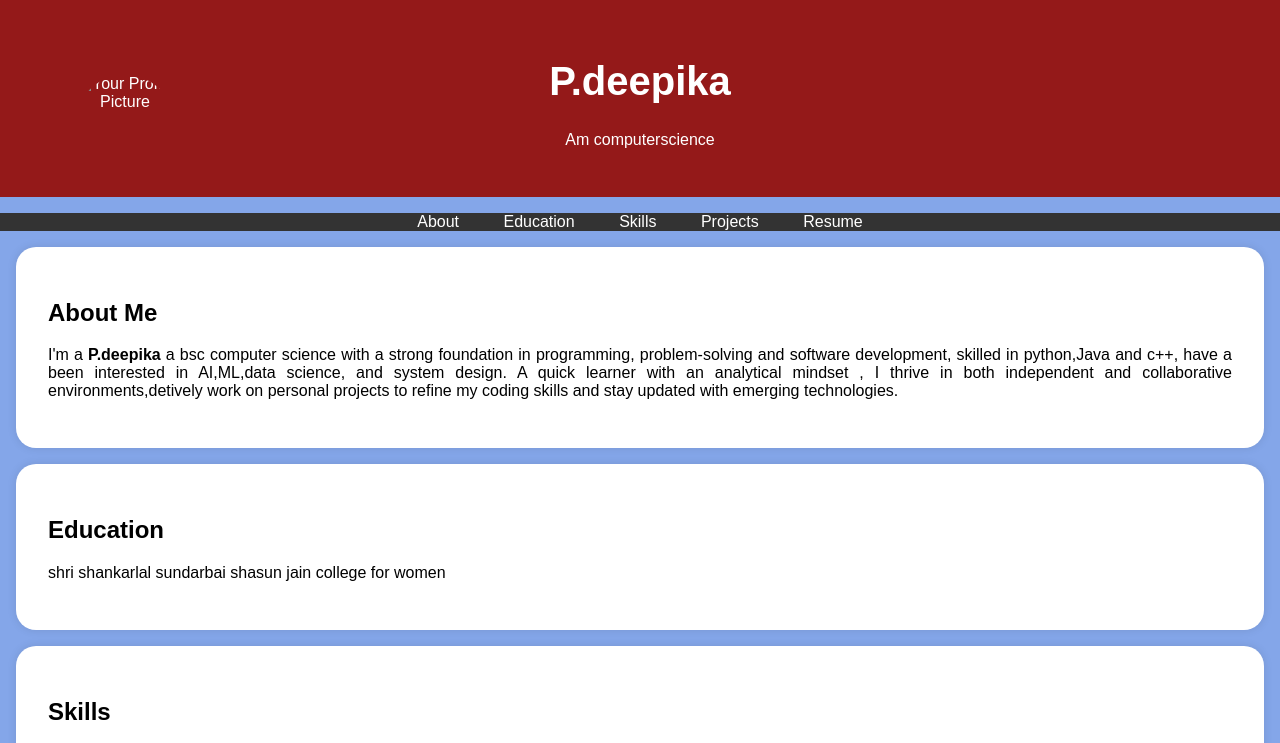
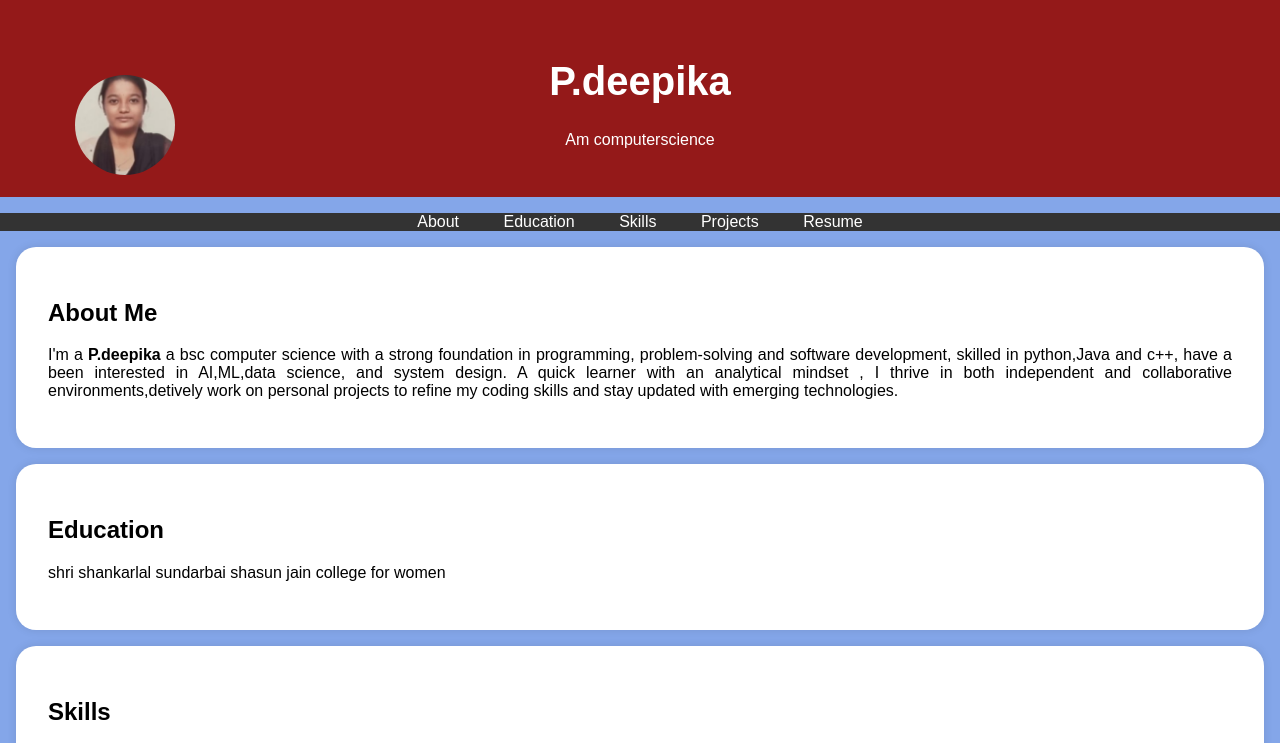
Before and after one commit to Deepika012005/Digital-portfolio, a plain HTML site: page index.html in a window 1280 px wide. Shown: the top 743 px of the page. Drawn offline with Linux system fonts and the light colour scheme.

Commit message:
Update index.html

```diff
--- a/index.html
+++ b/index.html
@@ -192,7 +192,7 @@
 
             <!-- Add your profile picture here -->
 
-            <img src="passport photo.jpg" alt="Your Profile Picture" class="profile-picture">
+            <img src="passport photo-1.jpg" alt="Your Profile Picture" class="profile-picture">
 
             <h1>P.deepika</h1>
 
```
